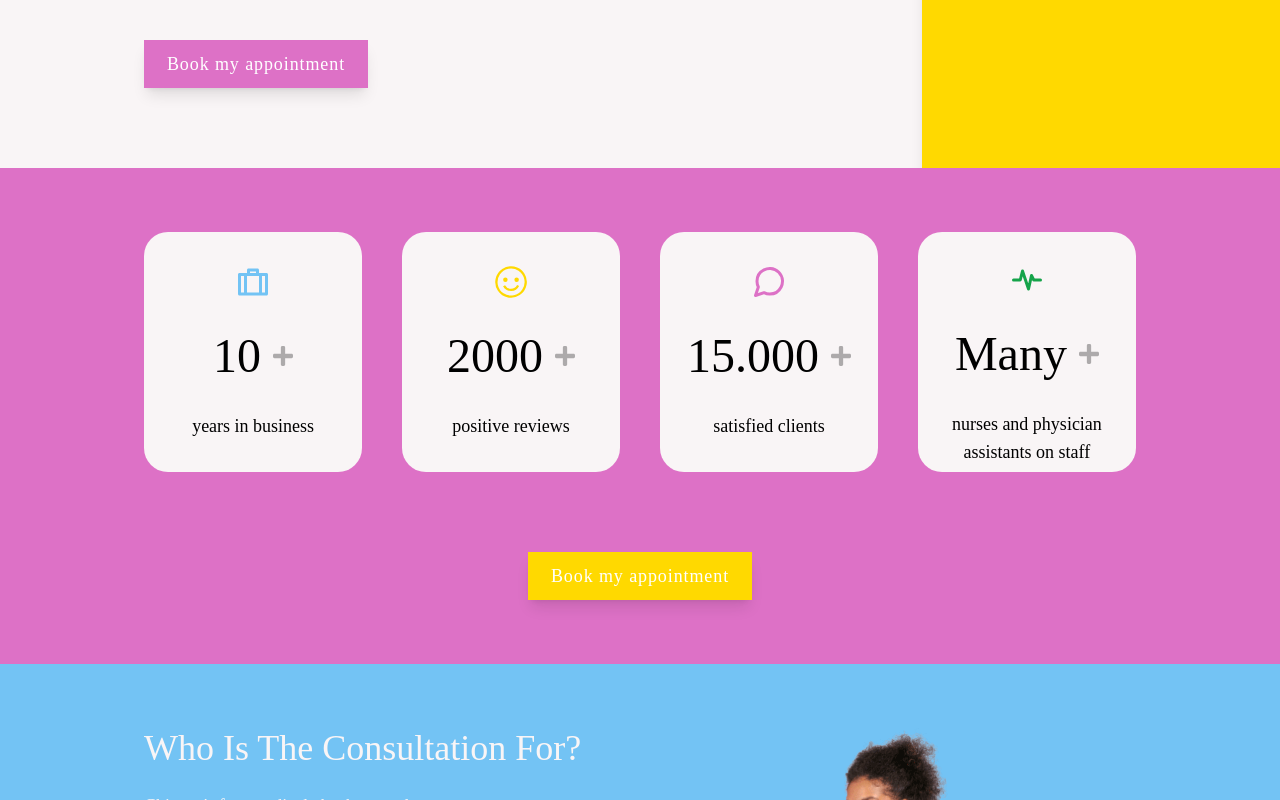
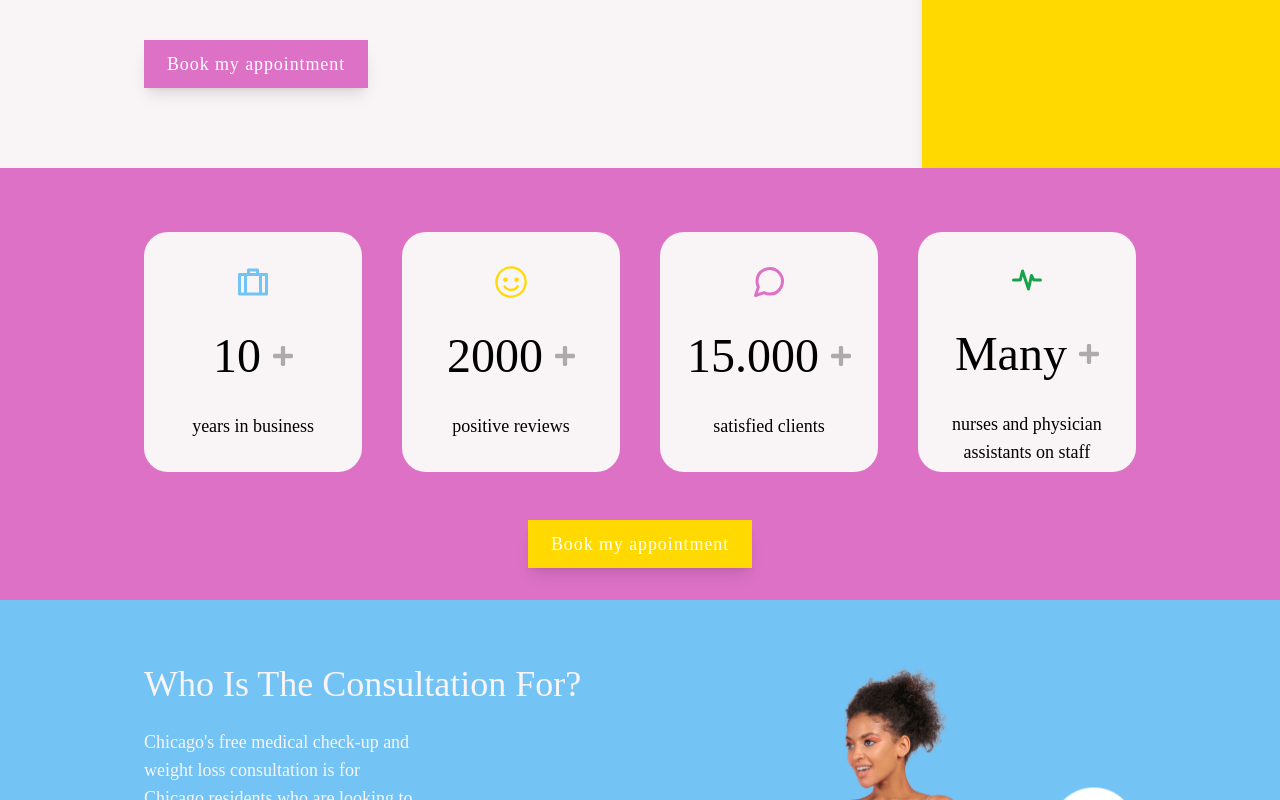
Before and after one commit to michaelmuthomi/responsive-front, a React (Create React App) app: page / in a window 1280 px wide. Shown: the part 548-1348 px from the top of the page. Built offline with nearby package versions, Linux system fonts and the light colour scheme.

Commit message:
fix/adjust margin between button and cards

```diff
--- a/src/components/content/StatCards.tsx
+++ b/src/components/content/StatCards.tsx
@@ -10,7 +10,7 @@ const StatCards = (): JSX.Element => {
   return (
     <div>
       <div className="relative flex h-full flex-col bg-primary px-8 text-lg sm:px-16 xl:px-36">
-        <div className="mb-6 mt-8 flex flex-wrap justify-between space-x-0 sm:mb-0 xl:my-16">
+        <div className="mb-6 mt-8 flex flex-wrap justify-between space-x-0 sm:mb-0 xl:mt-16 xl:mb-8">
           <div className="statCard">
             <div className="statIconAndTitleContainer">
               <div>
@@ -70,7 +70,7 @@ const StatCards = (): JSX.Element => {
             </p>
           </div>
         </div>
-        <MainButton overwrite="bg-tertiary xl:self-center mb-8 xl:mb-16 xl:mt-0 border-tertiary hover:text-tertiary hover:bg-white" />
+        <MainButton overwrite="bg-tertiary xl:self-center mb-8 xl:mb-8 xl:mt-0 border-tertiary hover:text-tertiary hover:bg-white" />
       </div>
     </div>
   );
```
